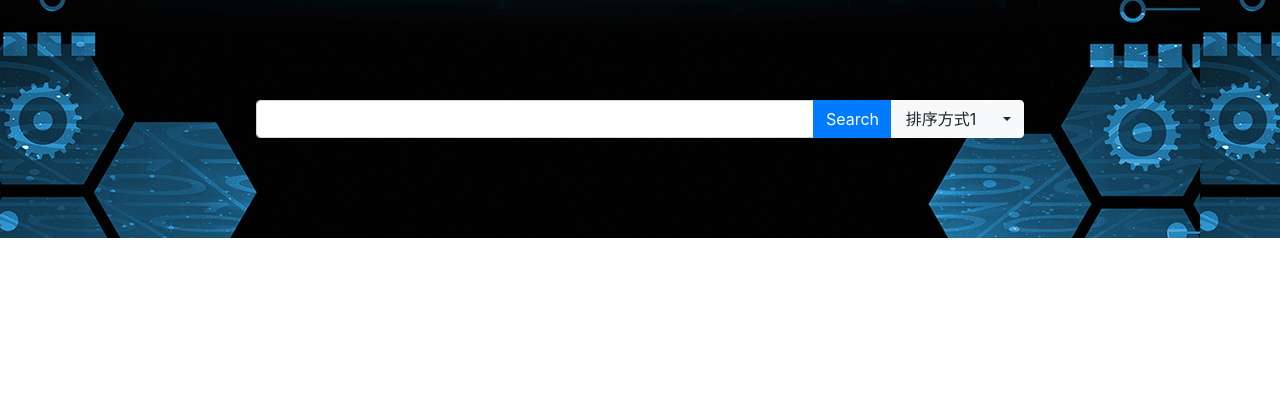
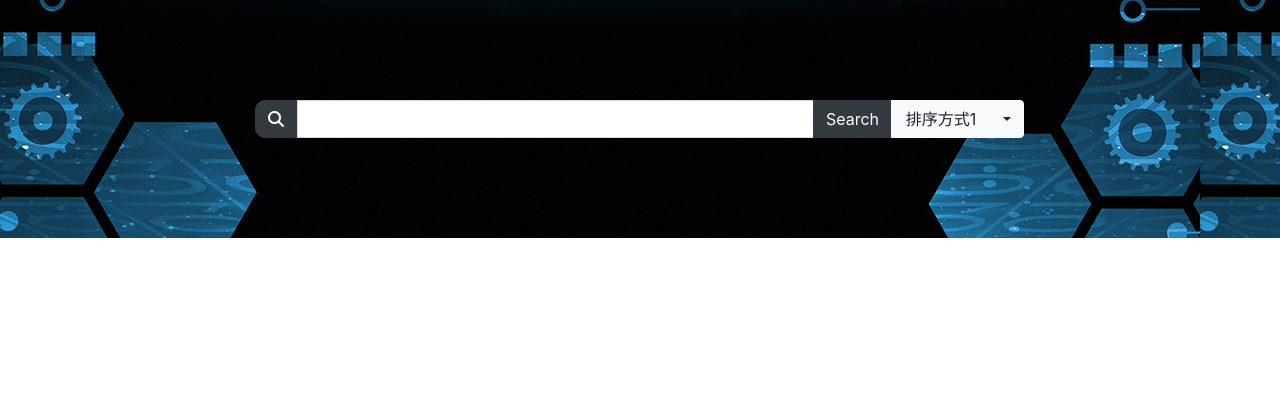
Before and after one commit to 592McAvoy/wsm-proj, a Django app: page / in a window 1280 px wide. Shown: the top 420 px of the page. Run offline with Django 3.2, Linux system fonts and the light colour scheme; parts of the project's set-up code (start-up, migrations or seed data) failed here and were passed over; some libraries are stand-ins or nearby versions.

Commit message:
页面更新

```diff
--- a/statics/javascript/index.js
+++ b/statics/javascript/index.js
@@ -21,6 +21,8 @@ function goTop(acceleration, time) {
     var x3 = window.scrollX || 0;
     var y3 = window.scrollY || 0;
 
+    console.log(y1, y2, y3)
+    console.log($('#gotop').offset() )
     // 滚动条到页面顶部的水平距离
     var x = Math.max(x1, Math.max(x2, x3));
     // 滚动条到页面顶部的垂直距离
--- a/statics/style/mystyle.css
+++ b/statics/style/mystyle.css
@@ -2,4 +2,4 @@
     position:fixed;
     right:20px;
     bottom:20px;
-    }
+}
--- a/templates/index.html
+++ b/templates/index.html
@@ -8,6 +8,7 @@
     <!-- Bootstrap CSS -->
     {% load static %}
     <link rel="stylesheet" href="https://cdn.jsdelivr.net/npm/bootstrap@4.5.0/dist/css/bootstrap.min.css" integrity="sha384-9aIt2nRpC12Uk9gS9baDl411NQApFmC26EwAOH8WgZl5MYYxFfc+NcPb1dKGj7Sk" crossorigin="anonymous">
+    <link rel="stylesheet" href="https://maxcdn.bootstrapcdn.com/font-awesome/4.4.0/css/font-awesome.min.css">
     <link rel="stylesheet" href="{% static 'style/mystyle.css' %}" />
     <style>
         #search-area{
@@ -22,6 +23,7 @@
 </head>
 <body>
 
+<div class="panel-body">
     <div class="input-group" id='search-area' style="margin-bottom: 1em">
 
         <!-- <button style='border-top-right-radius: 0; border-bottom-right-radius: 0;' type="button" class="btn btn-light dropdown-toggle dropdown-toggle-split" data-toggle="dropdown" aria-haspopup="true" aria-expanded="false">
@@ -31,13 +33,17 @@
             <a class="dropdown-item example-btn" data-num='1' href="#">Example 1</a>
             <a class="dropdown-item example-btn" data-num='2' href="#">Example 2</a>
         </div> -->
-
+        <div class="input-group-append">
+            <button type="button" class="btn btn-dark" style='border-top-left-radius: 10px; border-bottom-left-radius: 10px;'>
+                <span class="input-group-addon"><span class="fa fa-search"></span></span>
+            </button>
+            </div>
         <input id="search-input" type="text" class="form-control" aria-label="Text input with segmented dropdown button">
 
         <!-- <button id='data-source-btn' type="button" style='border-radius:0; border: 0' class="btn btn-light">数据源1</button> -->
 
         <div class="input-group-append">
-        <button id='search-btn' type="button" class="btn btn-primary">
+            <button id='search-btn' type="button" class="btn btn-dark">
                 Search
             </button>
             <button id='search-dropdown' type="button" class="btn btn-light" style="min-width: 100px;">排序方式1</button>
@@ -50,8 +56,9 @@
                 <li><a class="dropdown-item search-type" href="#">排序方式5</a></li>
             </ul>
         </div>
+    </div>
+</div>
 
-</div>
 
 {% csrf_token %}
 <div id='sort-line' style="padding-right:2%; margin-bottom:1em; display: none ;text-align: right;">
@@ -70,13 +77,14 @@
     </a>
 </div>
 
+
 <!-- Optional JavaScript -->
 <!-- jQuery first, then Popper.js, then Bootstrap JS -->
 {#<script src="https://cdn.jsdelivr.net/npm/jquery@3.5.1/dist/jquery.slim.min.js" integrity="sha384-DfXdz2htPH0lsSSs5nCTpuj/zy4C+OGpamoFVy38MVBnE+IbbVYUew+OrCXaRkfj" crossorigin="anonymous"></script>#}
 <script src="https://code.jquery.com/jquery-3.4.1.min.js"></script>
 <script src="https://cdn.jsdelivr.net/npm/popper.js@1.16.0/dist/umd/popper.min.js" integrity="sha384-Q6E9RHvbIyZFJoft+2mJbHaEWldlvI9IOYy5n3zV9zzTtmI3UksdQRVvoxMfooAo" crossorigin="anonymous"></script>
 <script src="https://cdn.jsdelivr.net/npm/bootstrap@4.5.0/dist/js/bootstrap.min.js" integrity="sha384-OgVRvuATP1z7JjHLkuOU7Xw704+h835Lr+6QL9UvYjZE3Ipu6Tp75j7Bh/kR0JKI" crossorigin="anonymous"></script>
-<script src="https://cdn.jsdelivr.net/npm/bootstrap@4.5.0/dist/js/bootstrap.min.js" integrity="sha384-OgVRvuATP1z7JjHLkuOU7Xw704+h835Lr+6QL9UvYjZE3Ipu6Tp75j7Bh/kR0JKI" crossorigin="anonymous"></script>
+<script src="https://use.fontawesome.com/b29d482d13.js"></script>
 <script type="text/javascript" src="/static/javascript/index.js"></script>
 <script>
     $('.example-btn').click(function(){
@@ -200,7 +208,7 @@
                             template = "You may mean <b>" + final_query
 
                         template = template + "</b> ("+ pages.length + " results, " + time +
-                        " s, sort by <a href='#'' id='sort-btn'>案号</a>)"
+                        "s, sort by <a href='#'' id='sort-btn'>案号</a>)"
                         $('#sort-line').html(template );
                     }
                     else{
```
Also changed, not shown: templates/details.html (+7 -1 lines). Lines whose indentation alone changed are shown as unchanged.
